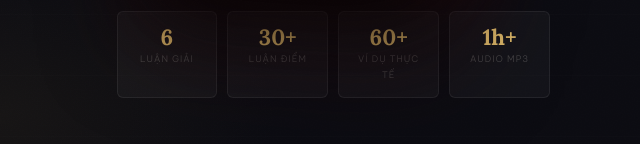
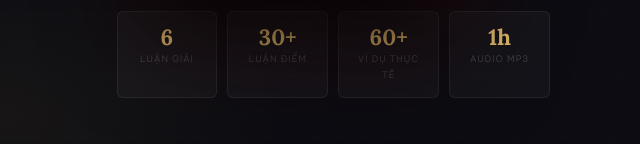
Before and after one commit to hanadollars/luan-giai-nhan-sinh, a website: page index.html in a window 1280 px wide. Shown: the part 656-800 px from the top of the page, 640-1280 px from the left. Drawn offline with Linux system fonts and the light colour scheme.

Commit message:
Update index.html

```diff
--- a/index.html
+++ b/index.html
@@ -777,7 +777,7 @@ body::after{content:'';position:fixed;inset:0;pointer-events:none;z-index:999;op
         <div class="proof-item"><div class="proof-num">6</div><div class="proof-lbl">Luận giải</div></div>
         <div class="proof-item"><div class="proof-num">30+</div><div class="proof-lbl">Luận điểm</div></div>
         <div class="proof-item"><div class="proof-num">60+</div><div class="proof-lbl">Ví dụ thực tế</div></div>
-        <div class="proof-item"><div class="proof-num">1h+</div><div class="proof-lbl">Audio MP3</div></div>
+        <div class="proof-item"><div class="proof-num">1h</div><div class="proof-lbl">Audio MP3</div></div>
       </div>
     </div>
   </div>
```
